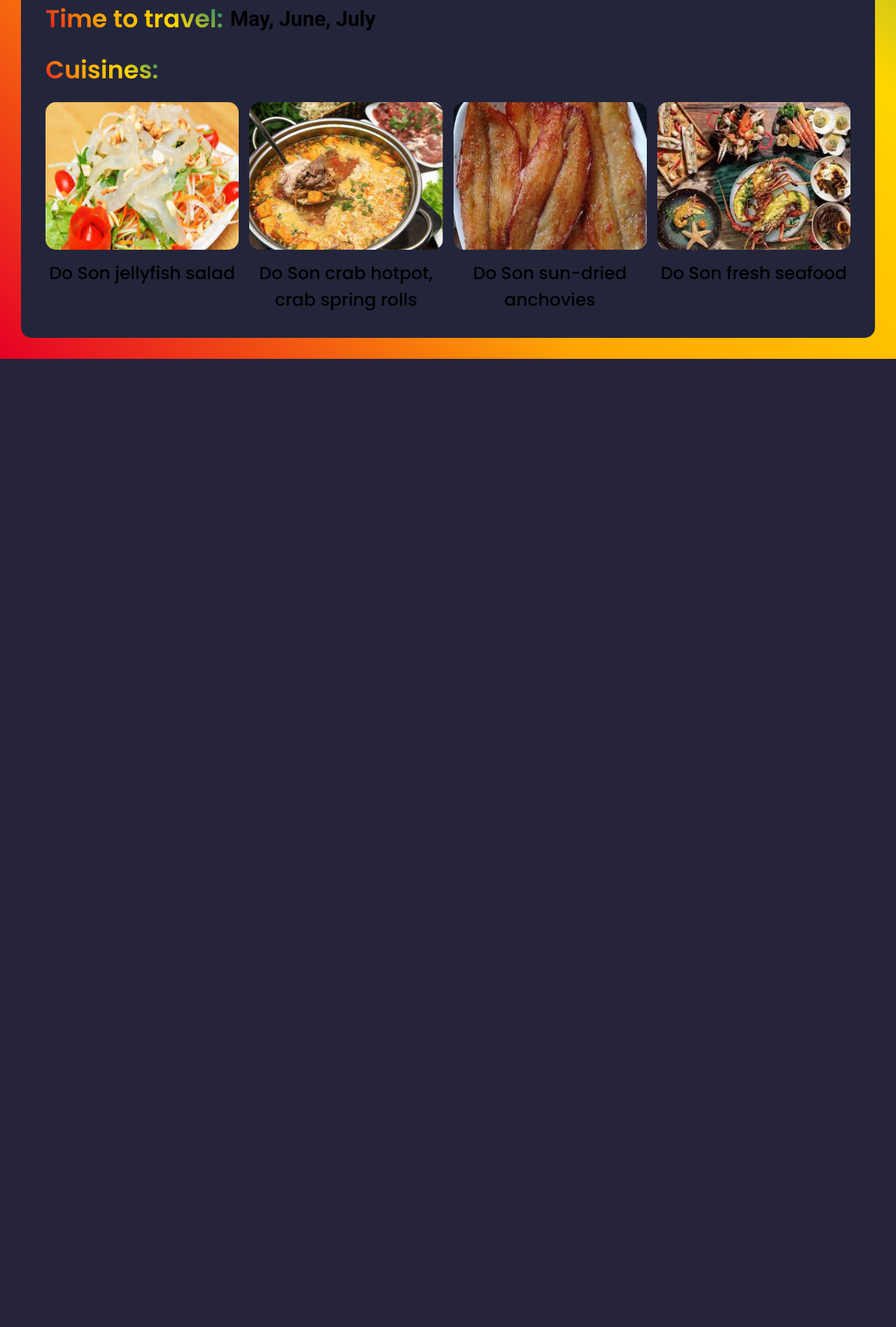
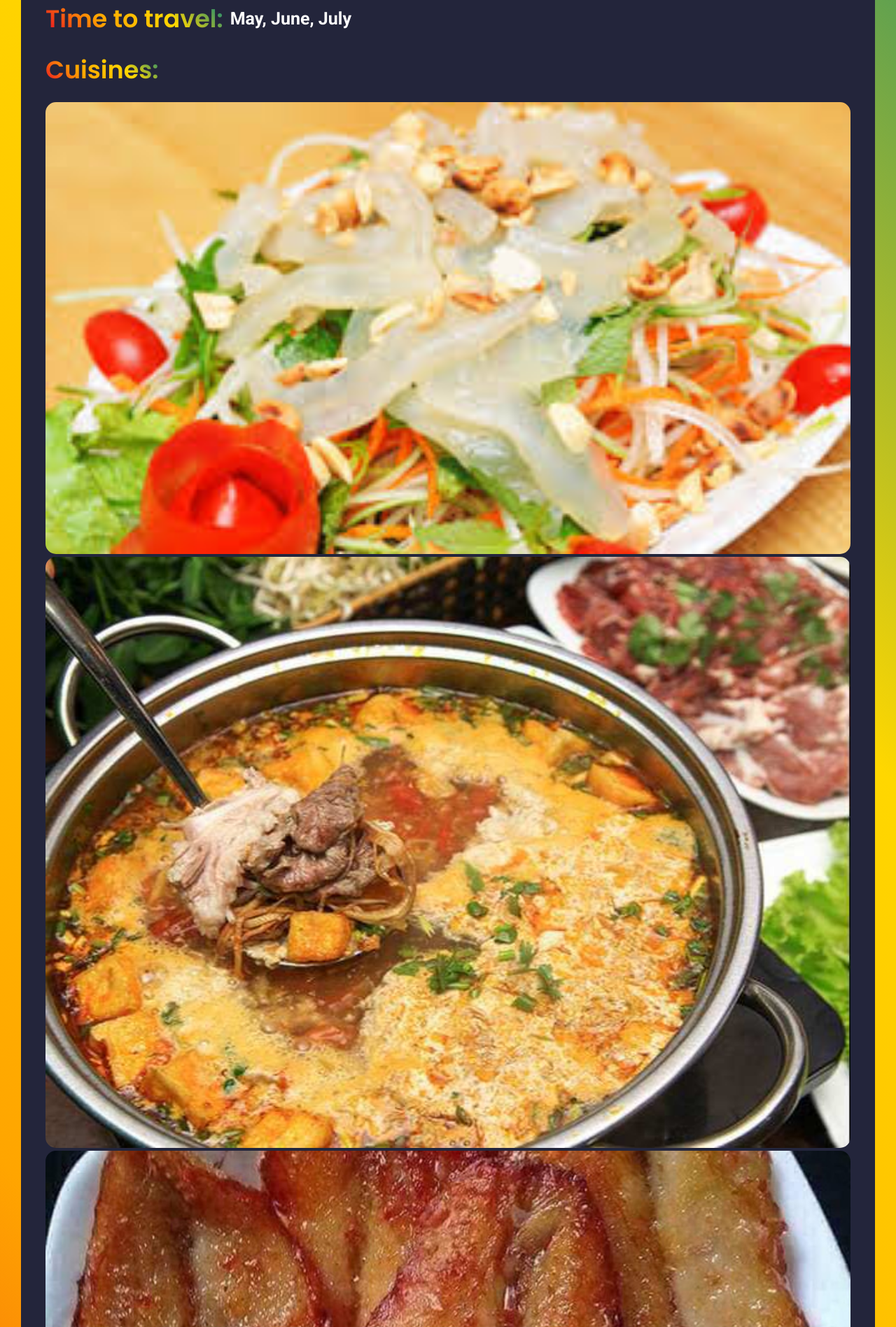
Before and after one commit to donguyenphu/Hai_Phong_Culture_Website, a PHP site: page /travelPlace/DoSonBeach.php in a window 1280 px wide. Shown: the part 1522-3419 px from the top of the page at 70% size. Before the commit the page ends 2035 px from the top, so only its background shows below. Run offline with PHP 8.4, Linux system fonts and the light colour scheme.

Commit message:
update cuisine style (css)

```diff
--- a/cuisine.php
+++ b/cuisine.php
@@ -94,7 +94,6 @@
             <?php
                 echo $htmlOverallCuisines;
             ?>
-            <!-- overall view of cuisines -->
         </div>
     </div>
 </body>
--- a/data/travelInfo.php
+++ b/data/travelInfo.php
@@ -24,7 +24,7 @@
         ],
         [
             'title' => 'Do Son',
-            'descriptionPHP' => './travelPlace/LanHa.php',
+            'descriptionPHP' => './travelPlace/DoSonBeach.php',
             'imageStorage' => [
                 [
                     'link' => 'https://dulich3mien.vn/hai-phong/bai-bien-do-son/',
--- a/styleCuisines.css
+++ b/styleCuisines.css
@@ -1,6 +1,6 @@
 .descriptionCuisinesWrapper {
     padding: 20px;
-    background-color: #afafaf;
+    background-color: #cfcfcf;
     border-radius: 15px;
     margin-bottom: 34px;
 }
--- a/styleTravel.css
+++ b/styleTravel.css
@@ -13,9 +13,10 @@
     font-size: 35px;
 }
 .locationDetailMain {
-    font-size: 30px;
+    font-size: 25px;
     font-weight: 600;
     font-family: 'Roboto', sans-serif;
+    color: white;
 }
 .allInfoTravelWrapper {
     padding: 20px;
@@ -38,18 +39,14 @@
 .OnlyImageMain:hover, #googleMapMainDoSon:hover {
     transform: translateY(-20px);
 }
-#CuisinesDoSonImageIWrapper {
-    display: flex;
-    gap: 15px;
-}
-.OnlyImageWrapper {
-    width: 25%;
-    margin-bottom: 15px;
-}
 .OnlyImageMain {
     width: 100%;
     height: 100%;
     border-radius: 15px;
+}
+.descriptionAndImageWrapper {
+    display: flex;
+    gap: 15px;
 }
 .infoAndImageWrapper {
     width: 25%;
@@ -57,25 +54,19 @@
 }
 .infoDoSonWrapper {
     text-align: center;
-    width: 25%;
 }
 .infoDoSonMain {
-    font-size:25px;
+    font-size: 30px;
     font-family: 'Poppins', sans-serif;
     font-weight: 600;
-    transform: scale(1);
     transition: 0.4s;
     font-weight: 500;
 }
 .infoDoSonMain:hover {
-    transform: scale(1.1);
+    transform: scale(1.2);
     background: linear-gradient(45deg, #E60026, #FFA500, #FFD700, #008080);
     -webkit-background-clip: text;
     color: transparent;
-}
-.infoCuisineDoSonWrapper {
-    display: flex;
-    gap: 15px;
 }
 .imageIntroduceTravel {
     flex: 1;
```
Also changed, not shown: note.txt (+32 -0 lines), travelPlace/LanHa.php (+11 -24 lines).
